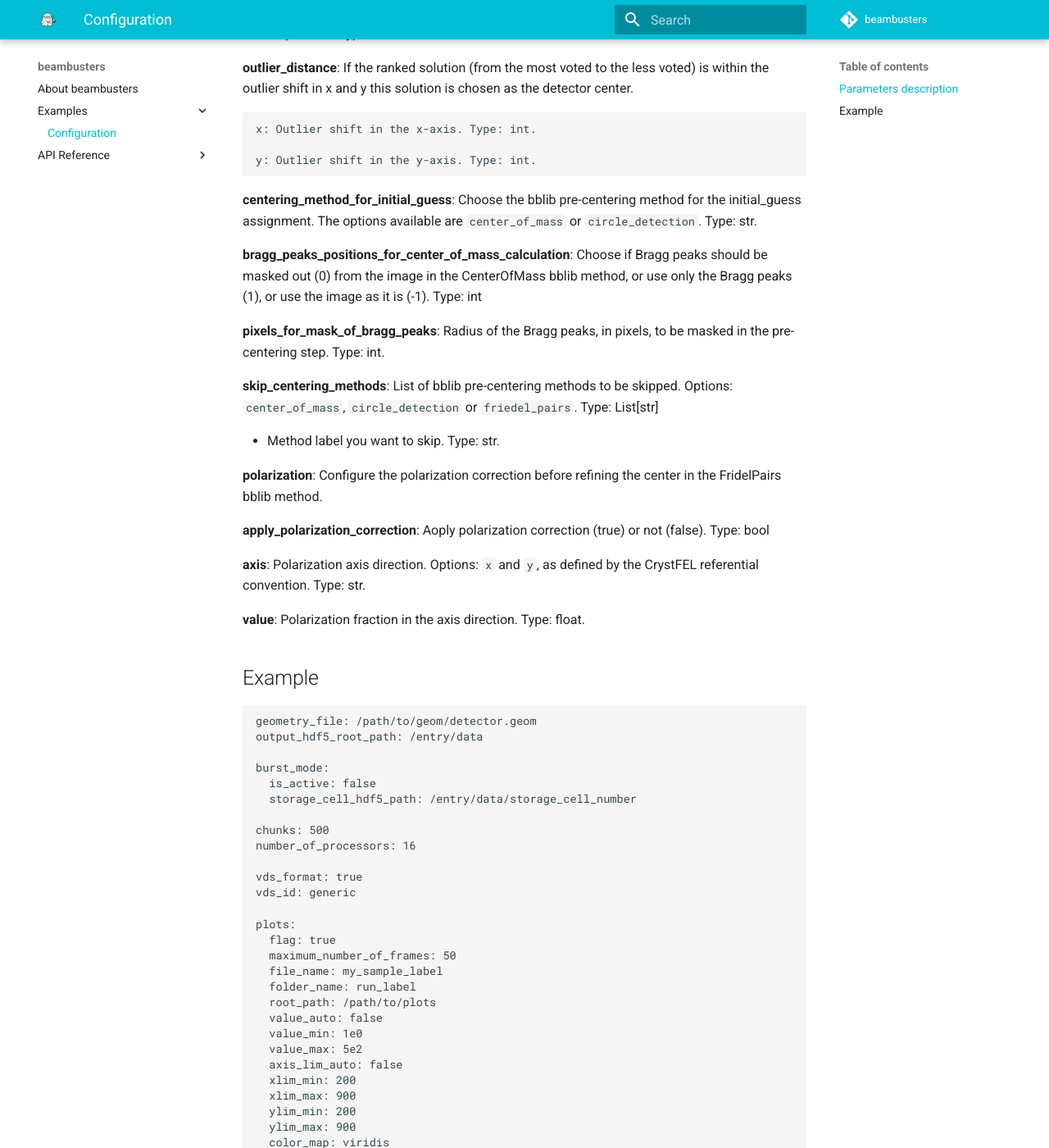
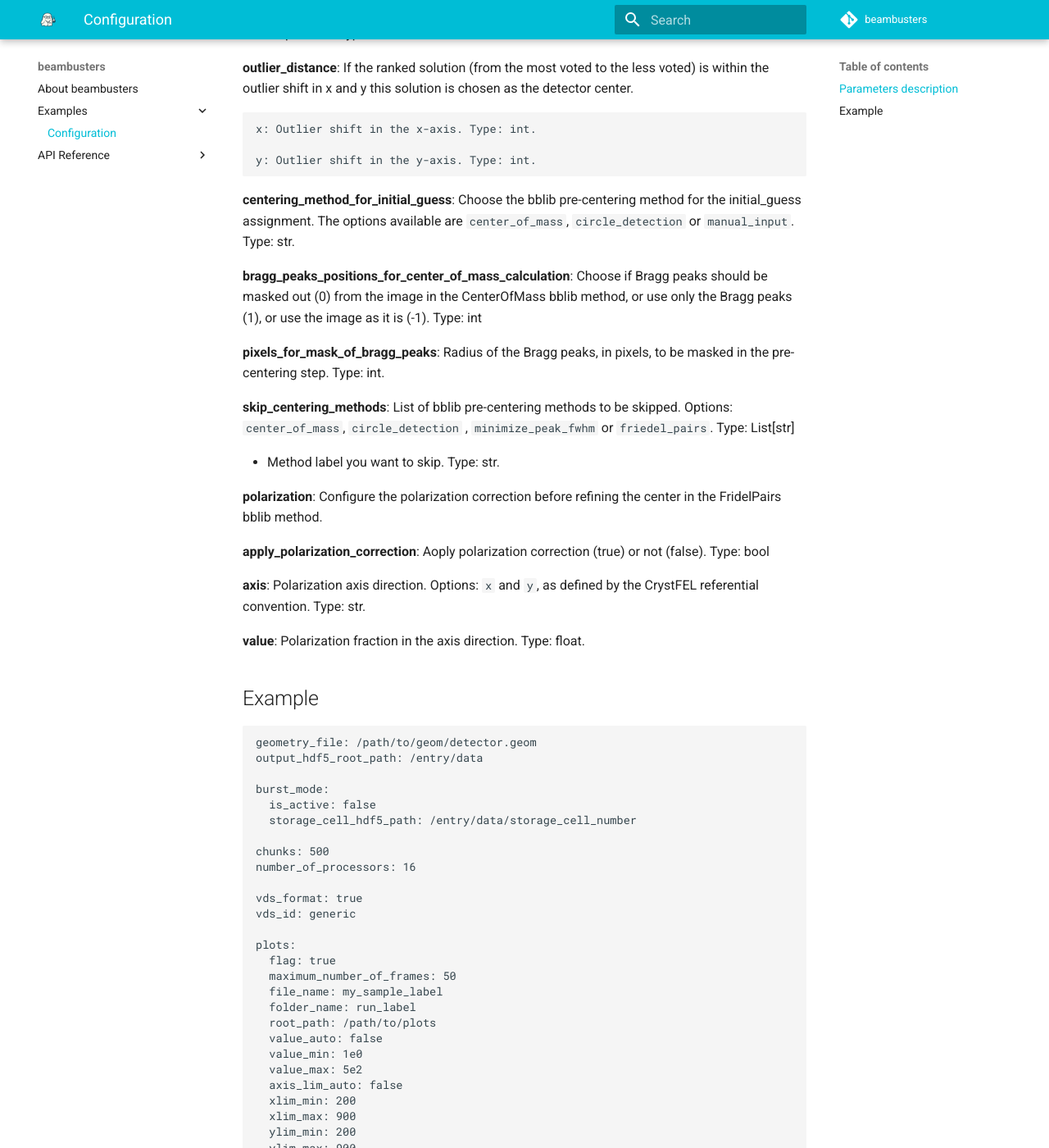
Before and after one commit to anananacr/beambusters, an MkDocs documentation site: the page built from docs/example/config.md, in a window 1280 px wide and 1400 px high, scrolled down 3517 px. Shown: the whole window at 82% size. Built offline with MkDocs 1.6.1 and Material for MkDocs 9.7.7, drawn with Linux system fonts in a browser that asks for light colours; comment, search, counter and statistics services are not loaded; some of the changed text lies outside the part shown.

Commit message:
chore: update docs, changed input variable name

```diff
--- a/docs/example/config.md
+++ b/docs/example/config.md
@@ -132,13 +132,13 @@ The `config.yaml` file sets the configuration parameters of beambusters.
 
     y: Outlier shift in the y-axis. Type: int.
 
-**centering_method_for_initial_guess**: Choose the bblib pre-centering method for the initial_guess assignment. The options available are `center_of_mass` or `circle_detection`. Type: str.
+**centering_method_for_initial_guess**: Choose the bblib pre-centering method for the initial_guess assignment. The options available are `center_of_mass`, `circle_detection` or `manual_input`. Type: str.
 
 **bragg_peaks_positions_for_center_of_mass_calculation**: Choose if Bragg peaks should be masked out (0) from the image in the CenterOfMass bblib method, or use only the Bragg peaks (1), or use the image as it is (-1). Type: int
 
 **pixels_for_mask_of_bragg_peaks**: Radius of the Bragg peaks, in pixels, to be masked in the pre-centering step. Type: int.
 
-**skip_centering_methods**: List of bblib pre-centering methods to be skipped. Options: `center_of_mass`, `circle_detection` or `friedel_pairs`. Type: List[str]
+**skip_centering_methods**: List of bblib pre-centering methods to be skipped. Options: `center_of_mass`, `circle_detection` , `minimize_peak_fwhm` or `friedel_pairs`. Type: List[str]
 
   - Method label you want to skip. Type: str.
 
```
Also changed, not shown: other parts of docs/example/config.md (+1 -1 lines), 1 other file.
